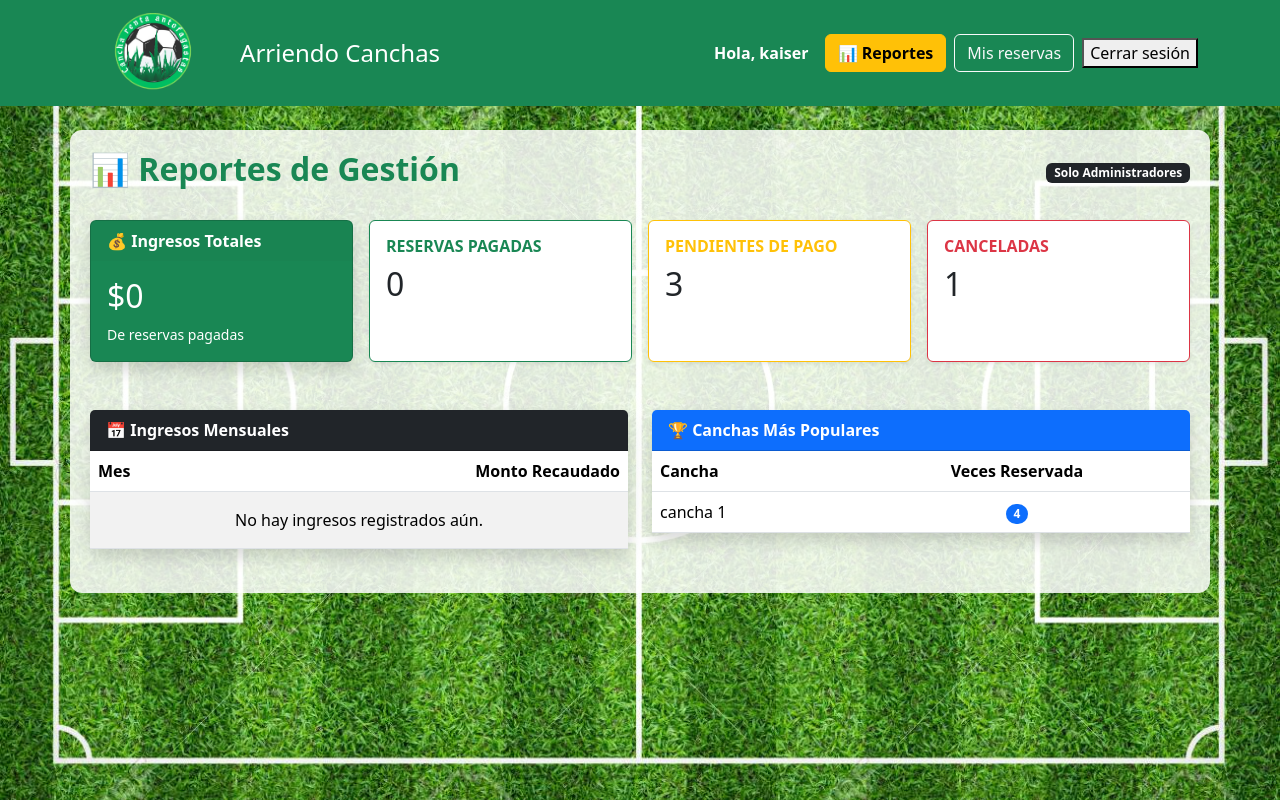
After one commit to kaiser-14-10/Reserva_Cancha, a Django app: page /dashboard/ in a window 1280 px wide. The commit adds this page. Run offline with Django 5.2, Linux system fonts and the light colour scheme; a user stored in the database is signed in; data comes from the database, SQL or seed files in the repository; both versions use the stored data as it was after the commit.

Commit message:
Add files via upload

```diff
--- a/arriendo_canchas/reservas/urls.py
+++ b/arriendo_canchas/reservas/urls.py
@@ -17,4 +17,5 @@ urlpatterns = [
     path("pago-exitoso/", views.pago_exitoso, name="pago_exitoso"),
 
     path("api/horas_ocupadas/", views.api_horas_ocupadas, name="api_horas_ocupadas"),
+    path("dashboard/", views.dashboard, name="dashboard"),
 ]
--- a/arriendo_canchas/reservas/views.py
+++ b/arriendo_canchas/reservas/views.py
@@ -1,4 +1,6 @@
 from django.shortcuts import render, redirect, get_object_or_404
+from django.db.models import Count
+from django.contrib.admin.views.decorators import staff_member_required
 from django.contrib.auth.forms import UserCreationForm
 from django.contrib.auth import login
 from django.contrib.auth.decorators import login_required
@@ -245,3 +247,52 @@ def calendario(request):
         "month": month,
         "dias": dias
     })
+
+@staff_member_required
+def dashboard(request):
+
+    total_reservas = Reserva.objects.count()
+    pagadas = Reserva.objects.filter(estado="Pagado").count()
+    pendientes = Reserva.objects.filter(estado="Pendiente").count()
+    canceladas = Reserva.objects.filter(estado="Cancelado").count()
+
+
+    ingresos_totales = 0
+    ingresos_por_mes = {}
+
+
+    reservas_ok = Reserva.objects.filter(estado="Pagado").select_related('cancha')
+
+    for r in reservas_ok:
+        if r.hora_inicio and r.hora_fin:
+
+            inicio = datetime.combine(date.min, r.hora_inicio)
+            fin = datetime.combine(date.min, r.hora_fin)
+
+
+            duracion = fin - inicio
+            horas_decimal = duracion.total_seconds() / 3600
+
+
+            monto = int(horas_decimal * float(r.cancha.precio))
+
+            ingresos_totales += monto
+
+            mes_nombre = r.fecha.strftime("%B %Y").capitalize()
+            ingresos_por_mes[mes_nombre] = ingresos_por_mes.get(mes_nombre, 0) + monto
+
+
+    canchas_populares = Reserva.objects.values('cancha__nombre')\
+        .annotate(total=Count('id'))\
+        .order_by('-total')[:5]
+
+    context = {
+        "ingresos_totales": int(ingresos_totales),
+        "pagadas": pagadas,
+        "pendientes": pendientes,
+        "canceladas": canceladas,
+        "ingresos_por_mes": ingresos_por_mes,
+        "canchas_populares": canchas_populares,
+    }
+
+    return render(request, "dashboard.html", context)
--- a/arriendo_canchas/templates/base.html
+++ b/arriendo_canchas/templates/base.html
@@ -42,6 +42,11 @@
                     Hola, {{ user.username }}
                 </span>
 
+                {% if user.is_staff %}
+                    <a class="btn btn-warning fw-bold me-2" href="{% url 'dashboard' %}">
+                        📊 Reportes
+                    </a>
+                {% endif %}
                 <a class="btn btn-outline-light me-2" href="{% url 'mis_reservas' %}">
                     Mis reservas
                 </a>
--- /dev/null
+++ b/arriendo_canchas/templates/dashboard.html
@@ -0,0 +1,109 @@
+{% extends 'base.html' %}
+{% block title %}Reportes de Administración{% endblock %}
+
+{% block content %}
+<div class="d-flex justify-content-between align-items-center mb-4">
+    <h2 class="text-success fw-bold">📊 Reportes de Gestión</h2>
+    <span class="badge bg-dark">Solo Administradores</span>
+</div>
+
+<div class="row g-3 mb-5">
+
+    <div class="col-md-3">
+        <div class="card text-white bg-success h-100 shadow">
+            <div class="card-header border-0 fw-bold">💰 Ingresos Totales</div>
+            <div class="card-body">
+                <h2 class="card-title">${{ ingresos_totales }}</h2>
+                <p class="small mb-0">De reservas pagadas</p>
+            </div>
+        </div>
+    </div>
+
+    <div class="col-md-3">
+        <div class="card bg-white border-success h-100 shadow-sm">
+            <div class="card-body">
+                <h6 class="text-success text-uppercase fw-bold">Reservas Pagadas</h6>
+                <h2 class="text-dark mb-0">{{ pagadas }}</h2>
+            </div>
+        </div>
+    </div>
+
+    <div class="col-md-3">
+        <div class="card bg-white border-warning h-100 shadow-sm">
+            <div class="card-body">
+                <h6 class="text-warning text-uppercase fw-bold">Pendientes de Pago</h6>
+                <h2 class="text-dark mb-0">{{ pendientes }}</h2>
+            </div>
+        </div>
+    </div>
+
+    <div class="col-md-3">
+        <div class="card bg-white border-danger h-100 shadow-sm">
+            <div class="card-body">
+                <h6 class="text-danger text-uppercase fw-bold">Canceladas</h6>
+                <h2 class="text-dark mb-0">{{ canceladas }}</h2>
+            </div>
+        </div>
+    </div>
+</div>
+
+<div class="row">
+    <div class="col-lg-6 mb-4">
+        <div class="card shadow border-0">
+            <div class="card-header bg-dark text-white fw-bold">
+                📅 Ingresos Mensuales
+            </div>
+            <div class="card-body p-0">
+                <table class="table table-striped mb-0">
+                    <thead>
+                        <tr>
+                            <th>Mes</th>
+                            <th class="text-end">Monto Recaudado</th>
+                        </tr>
+                    </thead>
+                    <tbody>
+                        {% for mes, monto in ingresos_por_mes.items %}
+                        <tr>
+                            <td>{{ mes }}</td>
+                            <td class="text-end fw-bold text-success">${{ monto }}</td>
+                        </tr>
+                        {% empty %}
+                        <tr><td colspan="2" class="text-center p-3">No hay ingresos registrados aún.</td></tr>
+                        {% endfor %}
+                    </tbody>
+                </table>
+            </div>
+        </div>
+    </div>
+
+    <div class="col-lg-6 mb-4">
+        <div class="card shadow border-0">
+            <div class="card-header bg-primary text-white fw-bold">
+                🏆 Canchas Más Populares
+            </div>
+            <div class="card-body p-0">
+                <table class="table table-hover mb-0">
+                    <thead>
+                        <tr>
+                            <th>Cancha</th>
+                            <th class="text-center">Veces Reservada</th>
+                        </tr>
+                    </thead>
+                    <tbody>
+                        {% for item in canchas_populares %}
+                        <tr>
+                            <td>{{ item.cancha__nombre }}</td>
+                            <td class="text-center">
+                                <span class="badge bg-primary rounded-pill">{{ item.total }}</span>
+                            </td>
+                        </tr>
+                        {% empty %}
+                        <tr><td colspan="2" class="text-center p-3">Sin datos.</td></tr>
+                        {% endfor %}
+                    </tbody>
+                </table>
+            </div>
+        </div>
+    </div>
+</div>
+{% endblock %}
--- a/arriendo_canchas/templates/reservar.html
+++ b/arriendo_canchas/templates/reservar.html
@@ -110,7 +110,7 @@
 .cuadro.bloq-dia { background: #ff4d4d; }
 </style>
 
-<!-- NAV MESES -->
+
 <div id="mesNavigator" class="mb-3">
     <button id="prevMes" class="btn btn-secondary">&lt; Mes anterior</button>
     <div id="mesActual"></div>
@@ -119,7 +119,6 @@
 
 <div id="calendarioDias" class="mb-3"></div>
 
-<!-- LEYENDA GENERAL -->
 <div class="leyenda-lineal">
     <span><span class="cuadro disponible"></span> Disponible</span>
     <span><span class="cuadro bloq-dia"></span> Bloqueado/Feriado</span>
@@ -137,7 +136,7 @@
 
         <div id="horasContainer"></div>
 
-        <!-- LEYENDA PARA HORAS -->
+
         <div class="leyenda-lineal" style="margin-top: 10px;">
             <span><span class="cuadro bloq-hora"></span> Bloqueado</span>
             <span><span class="cuadro ocupada"></span> Ocupado</span>
```
Also changed, not shown: arriendo_canchas/db.sqlite3.
